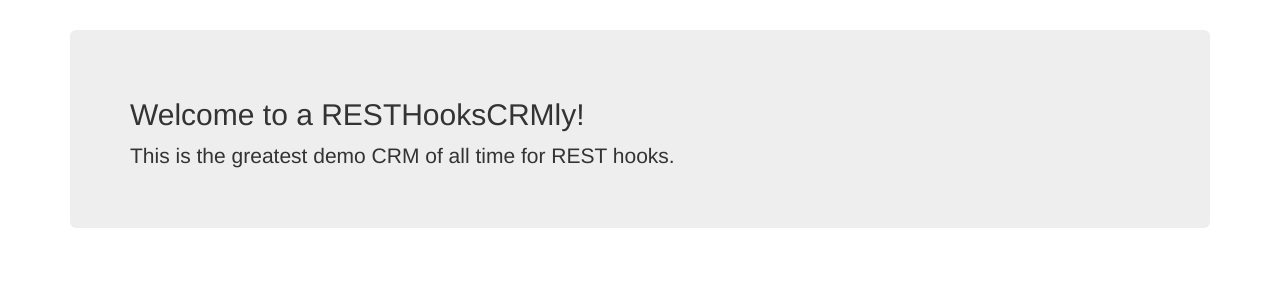
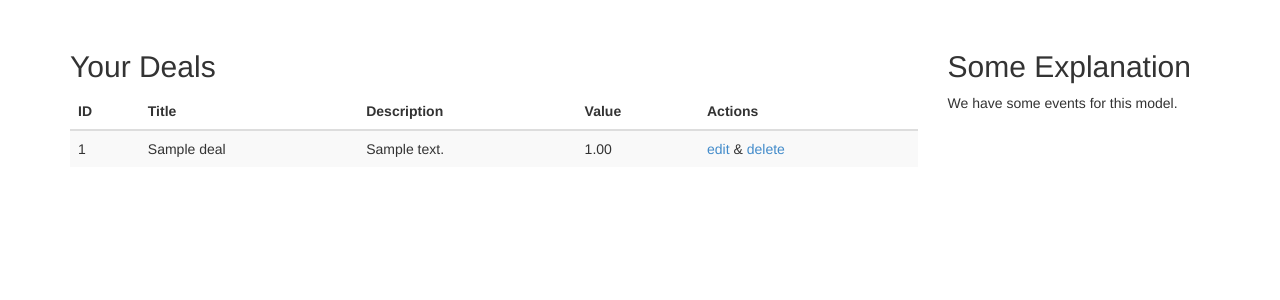
Before and after one commit to zapier/resthookdemo, a Django app: page /crm/deals in a window 1280 px wide. Shown: the part 82-382 px from the top of the page. Run offline with Django 3.2, Linux system fonts and the light colour scheme; a user stored in the database is signed in; tables that the repository leaves empty hold one stand-in row (values such as "Sample post"); parts of the project's set-up code (start-up, migrations or seed data) failed here and were passed over; some libraries are stand-ins or nearby versions.

Commit message:
Add view for hooks

```diff
--- a/resthookdemo/crm/templates/deals.html
+++ b/resthookdemo/crm/templates/deals.html
@@ -1 +1,35 @@
 {% extends "base.html" %}
+
+{% block content %}
+  <div class="row">
+    <div class="col-md-9">
+      <h2>Your Deals</h2>
+      <table class="table table-striped">
+        <thead>
+          <tr>
+            <th>ID</th>
+            <th>Title</th>
+            <th>Description</th>
+            <th>Value</th>
+            <th>Actions</th>
+          </tr>
+        </thead>
+        <tbody>
+          {% for deal in deals %}
+            <tr>
+              <td>{{ deal.id }}</td>
+              <td>{{ deal.title }}</td>
+              <td>{{ deal.description|truncatechars:30 }}</td>
+              <td>{{ deal.value }}</td>
+              <td><a href="#">edit</a> &amp; <a href="#">delete</a></td>
+            </tr>
+          {% endfor %}
+        </tbody>
+      </table>
+    </div>
+    <div class="col-md-3">
+      <h2>Some Explanation</h2>
+      <p>We have some events for this model.</p>
+    </div>
+  </div>
+{% endblock content %}
--- a/resthookdemo/templates/base.html
+++ b/resthookdemo/templates/base.html
@@ -42,7 +42,7 @@
             {# <li class="active"><a href="#">Link</a></li> #}
             <li><a href="{% url "contacts_list" %}">Contacts</a></li>
             <li><a href="{% url "deals_list" %}">Deals</a></li>
-            <li><a href="#">Hook Subscriptions</a></li>
+            <li><a href="{% url "hooks_list" %}">Hook Subscriptions</a></li>
           </ul>
           <ul class="nav navbar-nav navbar-right">
             <li><a href="{% url "login" %}">Login</a></li>
--- a/resthookdemo/urls.py
+++ b/resthookdemo/urls.py
@@ -25,6 +25,7 @@ urlpatterns = patterns('',
     url(r'^$', 'resthookdemo.views.home', name='home'),
     url(r'^signup$', 'resthookdemo.views.signup', name='signup'),
     url(r'^login$', 'resthookdemo.views.do_login', name='login'),
+    url(r'^hooks$', 'resthookdemo.views.hooks', name='hooks_list'),
     url(r'^admin/', include(admin.site.urls)),
     url(r'^crm/', include('resthookdemo.crm.urls')),
     url(r'^api/', include(v1_api.urls)),
```
Also changed, not shown: resthookdemo/templates/hooks.html (added, +33 -0 lines), resthookdemo/views.py (+10 -0 lines).
